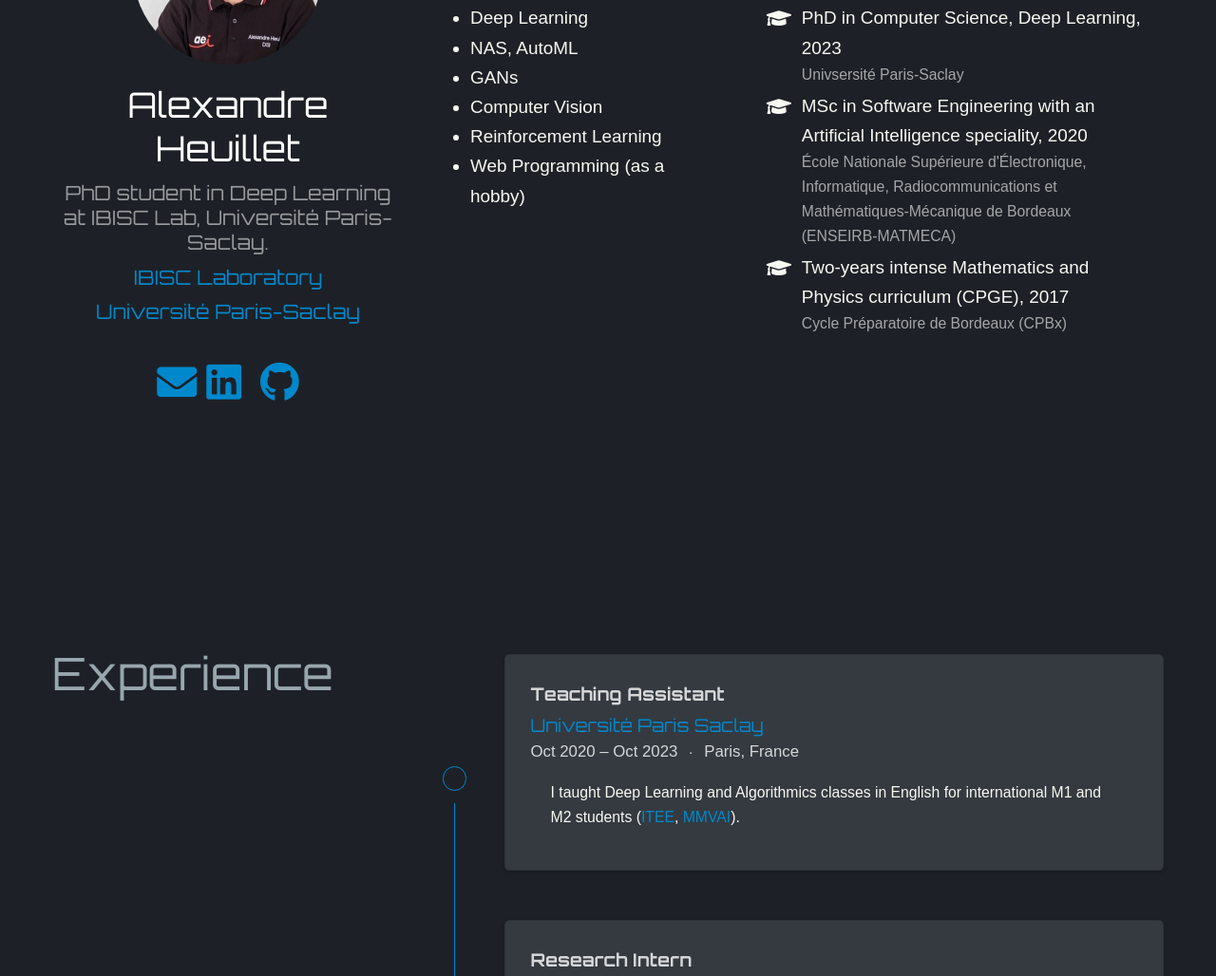
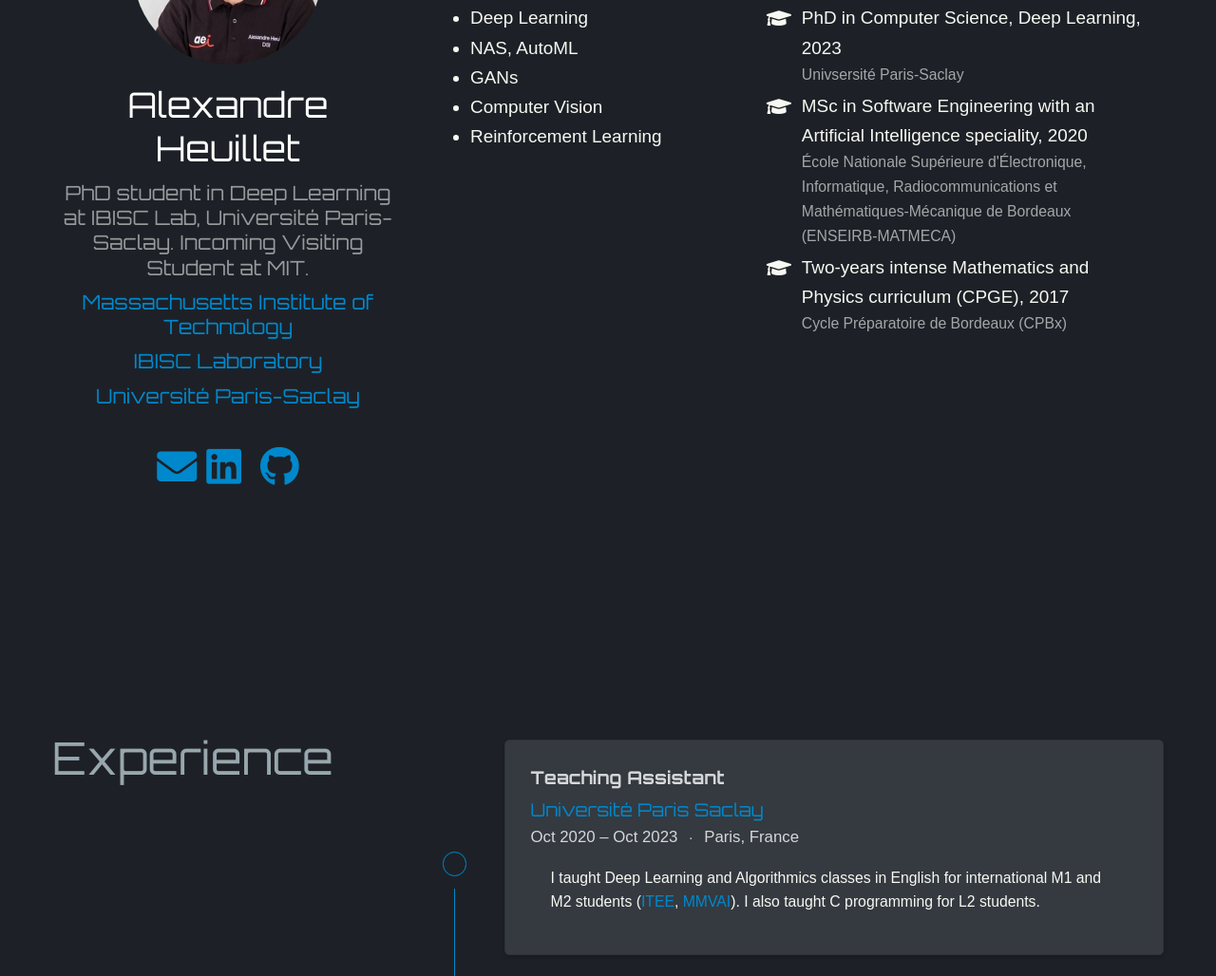
Before and after one commit to aheuillet/aheuillet.github.io, a plain HTML site: page index.html in a window 1280 px wide. Shown: the part 282-1310 px from the top of the page at 95% size. Drawn offline with nearby package versions, Linux system fonts and the light colour scheme; some icons are missing; a web font is replaced by a local one.

Commit message:
updated website

```diff
--- a/index.html
+++ b/index.html
@@ -28,7 +28,7 @@
 
 
 
-  <meta name="description" content="PhD student in Deep Learning at IBISC Lab, Université Paris-Saclay.">
+  <meta name="description" content="PhD student in Deep Learning at IBISC Lab, Université Paris-Saclay. Incoming Visiting Student at MIT.">
 
 
   <link rel="alternate" hreflang="en-us" href="https://aheuillet.github.io/">
@@ -115,7 +115,7 @@
   <meta property="og:site_name" content="Alexandre Heuillet - Personal Webpage">
   <meta property="og:url" content="https://aheuillet.github.io/">
   <meta property="og:title" content="Alexandre Heuillet - Personal Webpage">
-  <meta property="og:description" content="PhD student in Deep Learning at IBISC Lab, Université Paris-Saclay."><meta property="og:image" content="https://aheuillet.github.io/img/icon-192.png">
+  <meta property="og:description" content="PhD student in Deep Learning at IBISC Lab, Université Paris-Saclay. Incoming Visiting Student at MIT."><meta property="og:image" content="https://aheuillet.github.io/img/icon-192.png">
   <meta property="twitter:image" content="https://aheuillet.github.io/img/icon-192.png"><meta property="og:locale" content="en-us">
 
 
@@ -446,8 +446,14 @@
 
       <div class="portrait-title">
         <h2>Alexandre Heuillet</h2>
-        <h3>PhD student in Deep Learning at IBISC Lab, Université Paris-Saclay.</h3>
+        <h3>PhD student in Deep Learning at IBISC Lab, Université Paris-Saclay. Incoming Visiting Student at MIT.</h3>
 
+
+        <h3>
+          <a href="https://mit.edu" target="_blank" rel="noopener">
+          <span>Massachusetts Institute of Technology</span>
+          </a>
+        </h3>
 
         <h3>
           <a href="https://www.ibisc.univ-evry.fr/" target="_blank" rel="noopener">
@@ -557,8 +563,6 @@
           <li>Computer Vision</li>
 
           <li>Reinforcement Learning</li>
-
-          <li>Web Programming (as a hobby)</li>
 
         </ul>
       </div>
@@ -682,7 +686,7 @@
                 <span>Paris, France</span>
 
             </div>
-            <div class="card-text">I taught Deep Learning and Algorithmics classes in English for international M1 and M2 students (<a href="https://www.universite-paris-saclay.fr/en/education/master/electrical-engineering/m1-international-track-electrical-engineering">ITEE</a>, <a href="https://www.universite-paris-saclay.fr/en/education/master/electrical-engineering/m2-mechatronics-machine-vision-and-artificial-intelligence">MMVAI</a>).</div>
+            <div class="card-text">I taught Deep Learning and Algorithmics classes in English for international M1 and M2 students (<a href="https://www.universite-paris-saclay.fr/en/education/master/electrical-engineering/m1-international-track-electrical-engineering">ITEE</a>, <a href="https://www.universite-paris-saclay.fr/en/education/master/electrical-engineering/m2-mechatronics-machine-vision-and-artificial-intelligence">MMVAI</a>). I also taught C programming for L2 students.</div>
           </div>
         </div>
       </div>
@@ -1009,6 +1013,7 @@ Check out our code <a href="https://github.com/Fabien-Couthouis/XAI-in-RL">here<
 
     <!-- raw HTML omitted -->
 <ul>
+<li>A. Heuillet, H. Tabia, H. Arioui, and K. Youcef-Toumi. <strong>D-DARTS: Distributed Differentiable Architecture Search</strong>. <a href="https://arxiv.org/abs/2108.09306">arXiv</a>, 2022.</li>
 <li>A. Heuillet, F. Couthouis and N. Diaz Rodriguez. <strong>Collective eXplainable AI: Explaining Cooperative Strategies and Agent Contribution in Multiagent Reinforcement Learning With Shapley Values</strong>. <a href="https://ieeexplore.ieee.org/abstract/document/9679742/">IEEE Computational Intelligence Magazine</a>, 2022.</li>
 <li>A. Heuillet, F. Couthouis and N. Diaz Rodriguez. <strong>Explainability in Reinforcement Learning</strong>. <a href="https://www.sciencedirect.com/science/article/pii/S0950705120308145">Knowledge-Based Systems</a>, 2021.</li>
 </ul>
```
Also changed, not shown: 404.html (+2 -2 lines), authors/admin/index.html (+9 -5 lines), authors/index.html (+2 -2 lines), categories/index.html (+2 -2 lines), post/index.html (+2 -2 lines), publication/index.html (+2 -2 lines), publication_types/index.html (+2 -2 lines), tags/index.html (+2 -2 lines), talk/index.html (+2 -2 lines), 1 other file.
